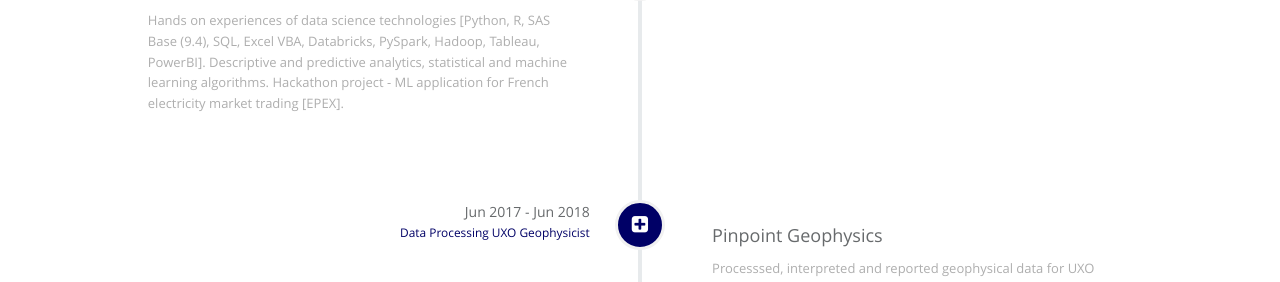
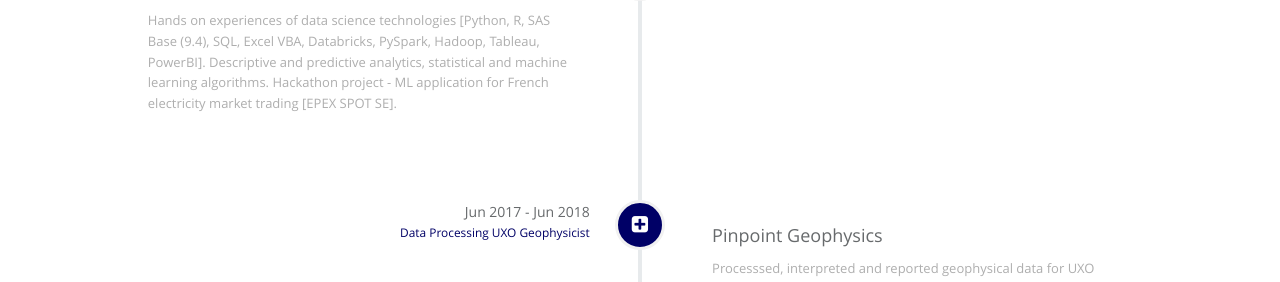
Before and after one commit to ekapope/ekapope.github.io, a Jekyll site: the page built from index.html, in a window 1280 px wide and 900 px high, scrolled down 1679 px. Shown: the part 249-531 px from the top of the window. Built offline with Jekyll 4.4.1, drawn with Linux system fonts in a browser that asks for light colours.

Commit message:
Update careers.yml

```diff
--- a/_data/index/careers.yml
+++ b/_data/index/careers.yml
@@ -4,7 +4,7 @@
     detail: IÉSEG School of Management [Lille, France]
     i18n:
   desc:
-    detail: Hands on experiences of data science technologies [Python, R, SAS Base (9.4), SQL, Excel VBA, Databricks, PySpark, Hadoop, Tableau, PowerBI]. Descriptive and predictive analytics, statistical and machine learning algorithms. Hackathon project - ML application for French electricity market trading [EPEX].
+    detail: Hands on experiences of data science technologies [Python, R, SAS Base (9.4), SQL, Excel VBA, Databricks, PySpark, Hadoop, Tableau, PowerBI]. Descriptive and predictive analytics, statistical and machine learning algorithms. Hackathon project - ML application for French electricity market trading [EPEX SPOT SE].
 
     i18n:
   date:
```
